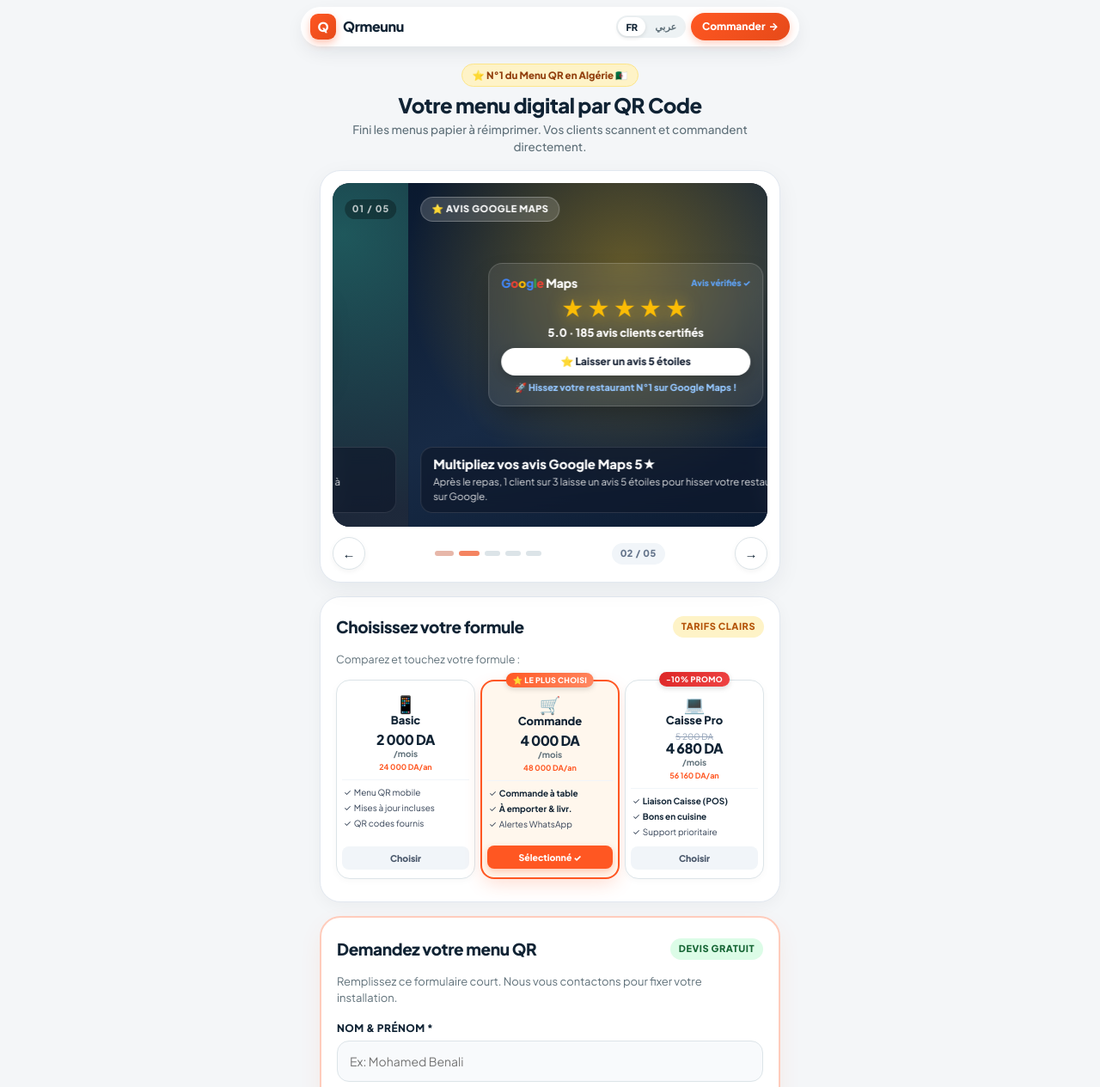
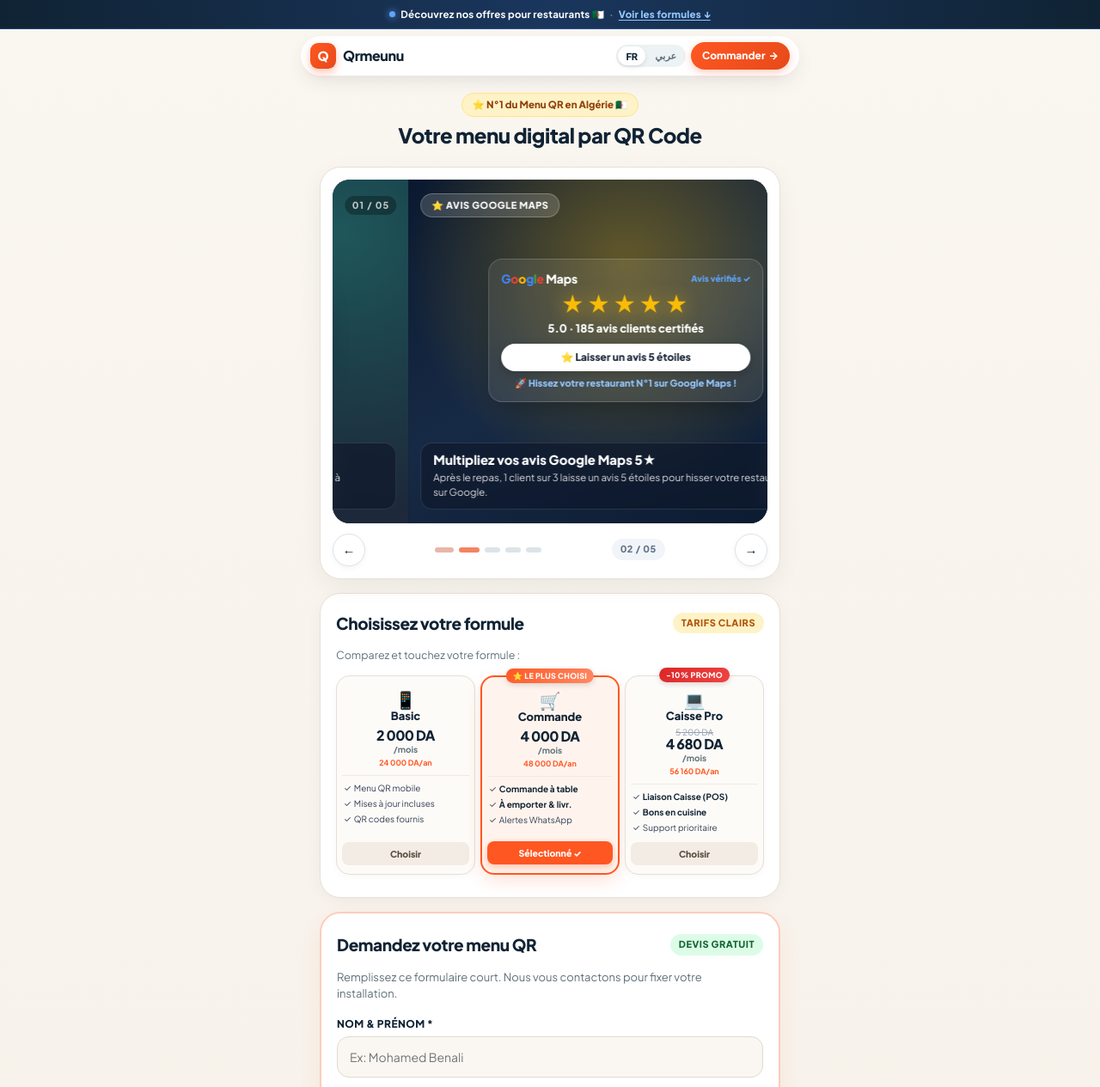
Before and after one commit to Alikhoudja-Zakaria/rt, a plain HTML site: page index.html in a window 1280 px wide. Shown: the top 1265 px of the page at 86% size. Drawn offline with Linux system fonts and the light colour scheme; a script that the page names is missing.

Commit message:
feat: restore blue top promo bar, remove frontend anti-bot badges and subtitle, apply warm pastel background

```diff
--- a/index.html
+++ b/index.html
@@ -129,9 +129,9 @@
             --dark: #102334;
             --text-main: #102334;
             --text-muted: #60717A;
-            --bg-page: #F4F6F8;
+            --bg-page: #FAF5EE;
             --card-bg: #FFFFFF;
-            --card-border: #E2E8F0;
+            --card-border: #E8E0D5;
             --whatsapp: #25D366;
             --radius-outer: 24px;
             --radius-card: 20px;
@@ -159,6 +159,8 @@
         body {
             font-family: 'Plus Jakarta Sans', -apple-system, BlinkMacSystemFont, sans-serif;
             background-color: var(--bg-page);
+            background: linear-gradient(180deg, #FAF6F0 0%, #F4EDE4 100%);
+            min-height: 100vh;
             color: var(--text-main);
             line-height: 1.5;
             padding-bottom: calc(100px + var(--safe-bottom));
@@ -185,29 +187,43 @@
             50% { box-shadow: 0 10px 28px rgba(255, 87, 34, 0.7); }
         }
 
-        /* ── TOP URGENCY BANNER ── */
-        .top-urgency-bar {
+        /* ── TOP PROMO BAR (BLUE ACCENT LINE) ── */
+        .top-promo-bar {
             background: linear-gradient(90deg, #102334 0%, #1A365D 50%, #102334 100%);
             color: #FFFFFF;
-            font-size: 11px;
-            font-weight: 800;
+            font-size: 11.5px;
+            font-weight: 700;
             text-align: center;
             padding: 8px 12px;
             display: flex;
             align-items: center;
             justify-content: center;
-            gap: 8px;
+            gap: 6px;
             letter-spacing: 0.2px;
-            border-bottom: 1px solid rgba(255, 87, 34, 0.35);
-        }
-        .urgency-live-dot {
-            width: 8px;
-            height: 8px;
+            border-bottom: 1px solid rgba(59, 130, 246, 0.35);
+        }
+        .promo-dot {
+            width: 7px;
+            height: 7px;
             border-radius: 50%;
-            background: #FF5722;
-            box-shadow: 0 0 10px #FF5722;
-            animation: urgencyPulse 1.2s infinite;
+            background: #60A5FA;
+            box-shadow: 0 0 8px #60A5FA;
+            display: inline-block;
             flex-shrink: 0;
+        }
+        .promo-sep {
+            opacity: 0.4;
+        }
+        .promo-link {
+            color: #93C5FD;
+            font-weight: 800;
+            text-decoration: underline;
+            text-underline-offset: 2px;
+            cursor: pointer;
+            transition: color 0.15s;
+        }
+        .promo-link:hover {
+            color: #DBEAFE;
         }
 
         /* ── TOP NAV BAR ── */
@@ -728,8 +744,8 @@
             }
         }
         .plan-col-card {
-            background: #FFFFFF;
-            border: 1.5px solid #DCE4E8;
+            background: #FDFBF8;
+            border: 1.5px solid #E5DED5;
             border-radius: 16px;
             padding: 12px 6px 10px 6px;
             display: flex;
@@ -738,25 +754,25 @@
             position: relative;
             cursor: pointer;
             transition: all 0.2s cubic-bezier(0.16, 1, 0.3, 1);
-            box-shadow: 0 2px 8px rgba(15, 23, 42, 0.03);
+            box-shadow: 0 2px 8px rgba(45, 30, 15, 0.03);
             text-align: center;
         }
         .plan-col-card:hover {
-            border-color: #94A3B8;
+            border-color: #C4B9AC;
             transform: translateY(-2px);
         }
         .plan-col-card.selected {
             border: 2.5px solid var(--primary);
-            background: #FFFBF9;
+            background: #FFF7F2;
             box-shadow: 0 8px 22px -4px rgba(255, 87, 34, 0.22);
         }
         .plan-col-card.popular {
             border-color: #FED7AA;
-            background: #FFFFFF;
+            background: #FFFDF8;
         }
         .plan-col-card.popular.selected {
             border: 2.5px solid var(--primary);
-            background: #FFF7ED;
+            background: #FFF4ED;
         }
 
         .plan-col-ribbon {
@@ -799,7 +815,7 @@
         }
         .plan-col-price-block {
             margin-bottom: 8px;
-            border-bottom: 1px solid #F1F5F9;
+            border-bottom: 1px solid #EFEAE2;
             padding-bottom: 8px;
         }
         .plan-price-strike {
@@ -857,8 +873,8 @@
         }
 
         .plan-select-pill {
-            background: #F1F5F9;
-            color: #475569;
+            background: #F2ECE4;
+            color: #574B3E;
             font-size: 10.5px;
             font-weight: 800;
             padding: 6px 2px;
@@ -965,8 +981,8 @@
             height: 48px;
             padding: 0 14px;
             border-radius: var(--radius-sm);
-            border: 1.5px solid #DCE4E8;
-            background: #F8FAFC;
+            border: 1.5px solid #E2D9CF;
+            background: #FAF7F2;
             font-size: 14px;
             font-family: inherit;
             color: var(--text-main);
@@ -986,14 +1002,14 @@
             margin-bottom: 6px;
         }
         .wilaya-btn-pill {
-            background: #F1F5F9;
-            border: 1px solid #E2E8F0;
+            background: #F4EEE7;
+            border: 1px solid #E2D8CD;
             padding: 4px 10px;
             border-radius: 999px;
             font-size: 11px;
             font-weight: 800;
             cursor: pointer;
-            color: var(--text-main);
+            color: #4A4036;
             font-family: inherit;
             transition: all 0.15s;
         }
@@ -1541,6 +1557,14 @@
 </head>
 <body class="lang-fr">
 
+    <!-- ══ TOP ACCENT PROMO BAR (Discreet Navigation Anchor) ══ -->
+    <div class="top-promo-bar">
+        <span class="promo-dot"></span>
+        <span id="t-promo-text">Découvrez nos offres pour restaurants 🇩🇿</span>
+        <span class="promo-sep">·</span>
+        <a href="#section-formules" class="promo-link" id="t-promo-link">Voir les formules ↓</a>
+    </div>
+
     <!-- ══ STICKY TOP NAVBAR ══ -->
     <div class="top-navbar-wrap">
         <header class="top-navbar">
@@ -1572,9 +1596,6 @@
             <h1 class="carousel-hero-title" id="t-prod-title">
                 Votre menu digital par QR Code
             </h1>
-            <p class="carousel-hero-sub" id="t-prod-sub">
-                Fini les menus papier à réimprimer. Vos clients scannent et commandent directement.
-            </p>
         </div>
 
         <!-- ══════════════════════════════════════════════════════════
@@ -1961,16 +1982,6 @@
                     <strong id="t-banner-total-val">48 000 DA/an</strong>
                 </div>
 
-                <!-- Bot Safety & Trust Shield Badge -->
-                <div class="bot-trust-shield">
-                    <div class="shield-badge-icon">🛡️</div>
-                    <div class="shield-badge-info">
-                        <strong id="t-safe-shield-title">🔒 Formulaire Sécurisé & Anti-Bot</strong>
-                        <span id="t-safe-shield-sub">Chiffrement SSL 256-bit · Protection des Données (Loi 18-07) · 0 Spam</span>
-                    </div>
-                    <span class="ssl-verify-tag">✓ VÉRIFIÉ</span>
-                </div>
-
                 <button type="submit" class="btn-submit-order" id="btn-submit-order">
                     <span id="t-btn-submit">Valider ma commande ✓</span>
                 </button>
@@ -1978,26 +1989,6 @@
                 <a href="https://wa.me/213656243117?text=Bonjour%2C%20je%20souhaite%20commander%20Qrmeunu" target="_blank" class="btn-wa-hero">
                     <span>💬</span> <span id="t-btn-wa">Discuter directement sur WhatsApp</span>
                 </a>
-
-                <!-- Security Trust Strip -->
-                <div class="security-trust-strip">
-                    <div class="sec-strip-item">
-                        <span>🔒</span>
-                        <span>SSL 256-bit</span>
-                    </div>
-                    <div class="sec-strip-item">
-                        <span>🛡️</span>
-                        <span>Anti-Bot</span>
-                    </div>
-                    <div class="sec-strip-item">
-                        <span>🤝</span>
-                        <span id="t-strip-safe">Sans engagement</span>
-                    </div>
-                    <div class="sec-strip-item">
-                        <span>🇩🇿</span>
-                        <span>100% Local</span>
-                    </div>
-                </div>
             </form>
         </div>
 
@@ -2239,10 +2230,11 @@
     <script>
         const dict = {
             fr: {
+                promoText: 'Découvrez nos offres pour restaurants 🇩🇿',
+                promoLink: 'Voir les formules ↓',
                 navTxt: 'Commander',
                 badgeVerified: '⭐ N°1 du Menu QR en Algérie 🇩🇿',
                 prodTitle: 'Votre menu digital par QR Code',
-                prodSub: 'Fini les menus papier à réimprimer. Vos clients scannent et commandent directement.',
                 s1Tag: 'Étape 01 · Le Scan', s1H: 'Votre menu, en un seul scan', s1D: 'Le menu s\'ouvre instantanément sur le téléphone du client. 0 application à télécharger.',
                 s2Tag: '⭐ Avis Google Maps', s2H: 'Multipliez vos avis Google Maps 5★', s2D: 'Après le repas, 1 client sur 3 laisse un avis 5 étoiles pour hisser votre restaurant N°1 sur Google.',
                 s2Score: '5.0 · 185 avis clients certifiés', s2Pill: '⭐ Laisser un avis 5 étoiles', s2Boost: '🚀 Hissez votre restaurant N°1 sur Google Maps !',
@@ -2279,7 +2271,6 @@
                 lblWilaya: 'Wilaya', optWilayaDef: 'Ou choisissez parmi les 58 wilayas...',
                 btnSubmit: 'Valider ma commande ✓',
                 btnWa: 'Discuter directement sur WhatsApp',
-                stripSafe: 'Sans engagement',
                 r1H: 'Configuration sur place', r1S: 'Par nos techniciens',
                 r2H: 'Mises à jour incluses', r2S: 'Par notre équipe',
                 r3H: 'Support 7j/7', r3S: 'WhatsApp & téléphone',
@@ -2291,17 +2282,16 @@
                 tg1H: 'Service clé en main', tg1S: 'Votre menu est configuré, testé et prêt à l\'emploi sur vos tables.',
                 tg2H: 'Prêt sous 24h / 48h', tg2S: 'Installation rapide avec QR codes et supports inclus.',
                 tg3H: 'Assistance WhatsApp 7j/7', tg3S: 'Équipe 100% algérienne pour modifier vos menus en direct.',
-                safeShieldTitle: '🔒 Formulaire Sécurisé & Anti-Bot',
-                safeShieldSub: 'Chiffrement SSL 256-bit · Protection des Données (Loi 18-07) · 0 Spam',
                 legalPrivacy: 'Politique de Confidentialité',
                 legalTerms: 'Conditions Générales (CGU)',
                 legalMentions: 'Mentions Légales'
             },
             ar: {
+                promoText: 'اكتشف عروضنا الحصرية للمطاعم 🇩🇿',
+                promoLink: 'شاهد الصيغات والأسعار ↓',
                 navTxt: 'طلب الخدمة',
                 badgeVerified: '⭐ الرقم 1 في منيو الـ QR في الجزائر 🇩🇿',
                 prodTitle: 'مينيو مطعمك الذكي بالـ QR كود',
-                prodSub: 'تهنى من طباعة المينيو الورقي كل خطرة. كليانك يسكانو ويطلبو ديريكت.',
                 s1Tag: 'الخطوة 01 · السكان', s1H: 'مينيو مطعمك الذكي بسكان واحد', s1D: 'المينيو يفتح تم تم في هاتف الزبون بدون تحميل أي تطبيق.',
                 s2Tag: '⭐ تقييمات Google Maps', s2H: 'كبّر تقييمات مطعمك في Google Maps 5 نجوم', s2D: 'الزبائن يخليو 5 نجوم مباشرة بعد الوجبة ويطلع مطعمك الأول في قوقل ويجيبلك كليان جدد كل يوم 🇩🇿',
                 s2Score: '5.0 · 185 تقييم زبون حقيقي', s2Pill: '⭐ ترك تقييم 5 نجوم بنقرة واحدة', s2Boost: '🚀 مطعمك يولي الأول في بحث Google Maps !',
@@ -2338,7 +2328,6 @@
                 lblWilaya: 'الولاية', optWilayaDef: 'أو اختر ولايتك من القائمة (58 ولاية)...',
                 btnSubmit: 'تأكيد طلبي الآن ✓',
                 btnWa: 'التواصل مباشرة في واتساب',
-                stripSafe: 'دفع آمن',
                 r1H: 'إعداد وبرمجة في مطعمك', r1S: 'من طرف تقنيينا',
                 r2H: 'تحديثات مستمرة', r2S: 'بدون أي تكاليف إضافية',
                 r3H: 'دعم فني 7/7', r3S: 'عبر الهاتف والواتساب',
@@ -2350,8 +2339,6 @@
                 tg1H: 'خدمة متكاملة وجاهزة', tg1S: 'المينيو يكون واجد ومبرمج ويخدم مباشرة في مطعمك.',
                 tg2H: 'جاهز في 24 إلى 48 ساعة', tg2S: 'تركيب وتوفير كود QR وستيكرز عالي الجودة.',
                 tg3H: 'دعم فني عبر واتساب 7/7', tg3S: 'فريق جزائري 100% لتحديث وتغيير أسعار مينيو مطعمك.',
-                safeShieldTitle: '🔒 استمارة آمنة ومحمية ضد الروبوتات',
-                safeShieldSub: 'تشفير SSL 256-bit · حماية البيانات الشخصية (قانون 18-07) · خالية من السبام 100%',
                 legalPrivacy: 'سياسة الخصوصية',
                 legalTerms: 'الشروط العامة للخدمة',
                 legalMentions: 'معلومات قانونية'
@@ -2376,9 +2363,10 @@
             document.getElementById('pill-lang-fr').classList.toggle('active', !isAr);
             document.getElementById('pill-lang-ar').classList.toggle('active', isAr);
 
+            if (document.getElementById('t-promo-text')) document.getElementById('t-promo-text').textContent = t.promoText;
+            if (document.getElementById('t-promo-link')) document.getElementById('t-promo-link').textContent = t.promoLink;
             if (document.getElementById('t-badge-verified')) document.getElementById('t-badge-verified').innerHTML = `<span>${t.badgeVerified}</span>`;
             if (document.getElementById('t-prod-title')) document.getElementById('t-prod-title').textContent = t.prodTitle;
-            if (document.getElementById('t-prod-sub')) document.getElementById('t-prod-sub').textContent = t.prodSub;
             if (document.getElementById('t-nav-txt')) document.getElementById('t-nav-txt').textContent = t.navTxt;
 
             if (document.getElementById('t-s1-tag')) document.getElementById('t-s1-tag').textContent = t.s1Tag;
@@ -2459,7 +2447,6 @@
 
             if (document.getElementById('t-btn-submit')) document.getElementById('t-btn-submit').textContent = t.btnSubmit;
             if (document.getElementById('t-btn-wa')) document.getElementById('t-btn-wa').textContent = t.btnWa;
-            if (document.getElementById('t-strip-safe')) document.getElementById('t-strip-safe').textContent = t.stripSafe;
             if (document.getElementById('phoneHint')) document.getElementById('phoneHint').textContent = t.phoneHint;
 
             if (document.getElementById('t-compare-roi')) document.getElementById('t-compare-roi').textContent = t.compareRoi;
@@ -2483,8 +2470,6 @@
             if (document.getElementById('t-foot-sub')) document.getElementById('t-foot-sub').textContent = t.footSub;
             if (document.getElementById('t-sticky-order')) document.getElementById('t-sticky-order').textContent = t.stickyOrder;
 
-            if (document.getElementById('t-safe-shield-title')) document.getElementById('t-safe-shield-title').textContent = t.safeShieldTitle;
-            if (document.getElementById('t-safe-shield-sub')) document.getElementById('t-safe-shield-sub').textContent = t.safeShieldSub;
             if (document.getElementById('t-legal-privacy')) document.getElementById('t-legal-privacy').textContent = t.legalPrivacy;
             if (document.getElementById('t-legal-terms')) document.getElementById('t-legal-terms').textContent = t.legalTerms;
             if (document.getElementById('t-legal-mentions')) document.getElementById('t-legal-mentions').textContent = t.legalMentions;
```
